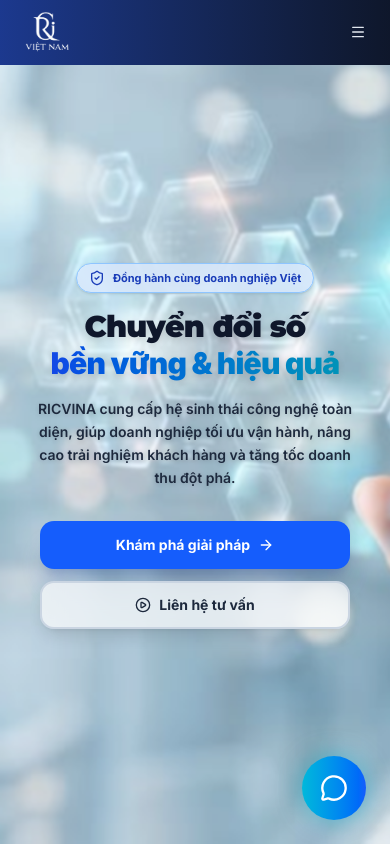
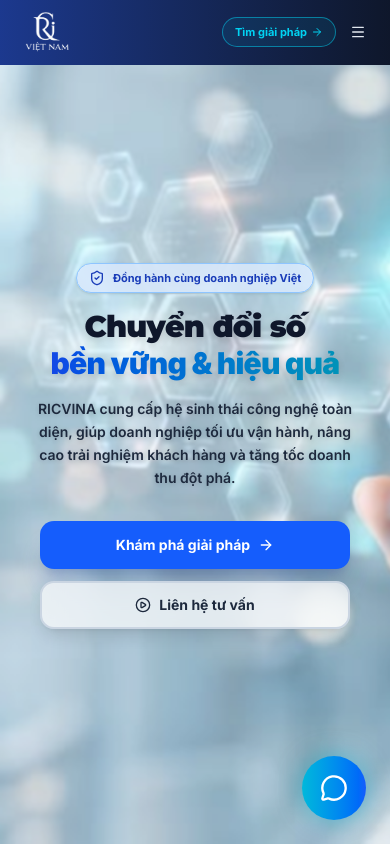
Before and after one commit to Thanh0704/New-Ric, a Next.js app: page / in a window 390 px wide. Shown: the top 844 px of the page. Built offline with nearby package versions, Linux system fonts and the light colour scheme.

Commit message:
Update mới

```diff
--- a/src/components/layout/header.tsx
+++ b/src/components/layout/header.tsx
@@ -66,14 +66,12 @@
       },
     ],
   },
-  // { label: 'Khách hàng', href: '/customers' },
   {
     label: 'Tài nguyên',
     isMega: false,
     children: [
       {
         category: '',
-        // ĐÃ SỬA LẠI TÀI NGUYÊN Ở ĐÂY
         items: [
           { label: 'Tin tức & Sự kiện', href: '/news' },
           { label: 'Blog chuyển đổi số', href: '/blog' },
@@ -249,12 +247,19 @@
             )}
           </nav>
 
-          <div className="flex items-center gap-4">
+          {/* =========================================================
+              ĐÃ SỬA CHỖ NÀY: Thu hẹp gap trên mobile, hiện nút button
+              ========================================================= */}
+          <div className="flex items-center gap-1.5 sm:gap-4">
             <button
               onClick={() => setIsModalOpen(true)}
-              className="hidden items-center gap-2 rounded-full border border-cyan-400/50 bg-cyan-500/10 px-6 py-2.5 text-sm font-bold text-cyan-400 transition-all hover:bg-cyan-500 hover:text-white hover:shadow-lg hover:shadow-cyan-500/20 sm:flex"
+              // TỐI ƯU MOBILE: Thay 'hidden sm:flex' thành 'flex'. Thu nhỏ chữ và padding trên mobile, trả lại kích thước cũ trên sm
+              className="flex items-center gap-1 rounded-full border border-cyan-400/50 bg-cyan-500/10 px-3 py-1.5 text-[11px] font-bold text-cyan-400 transition-all hover:bg-cyan-500 hover:text-white hover:shadow-lg hover:shadow-cyan-500/20 sm:gap-2 sm:px-6 sm:py-2.5 sm:text-sm"
             >
-              Tìm giải pháp phù hợp <ArrowRight className="h-4 w-4" />
+              {/* Trên điện thoại chỉ hiện "Tìm giải pháp", trên PC/Tablet hiện "Tìm giải pháp phù hợp" */}
+              <span className="whitespace-nowrap sm:hidden">Tìm giải pháp</span>
+              <span className="hidden whitespace-nowrap sm:inline">Tìm giải pháp phù hợp</span>
+              <ArrowRight className="h-3 w-3 sm:h-4 sm:w-4" />
             </button>
 
             <Sheet>
```
